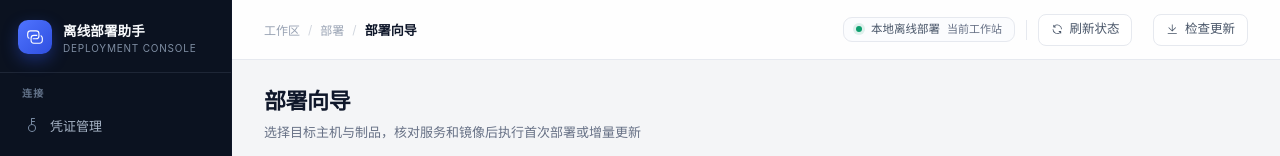
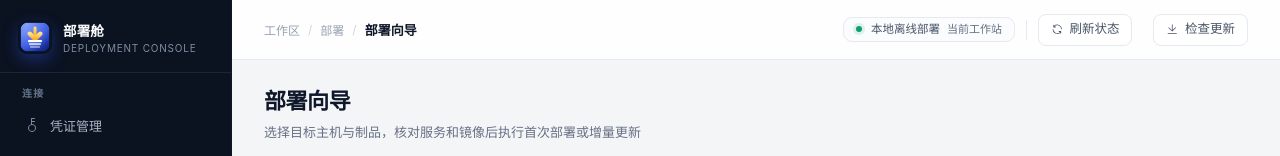
Before and after one commit to ZhiPenTu/deploy-desktop, a Vue app: page / in a window 1280 px wide. Shown: the top 156 px of the page. Built offline with nearby package versions, Linux system fonts and the light colour scheme.

Commit message:
feat(ui): 应用更名为部署舱并在侧栏启用应用图标

```diff
--- a/index.html
+++ b/index.html
@@ -3,7 +3,7 @@
   <head>
     <meta charset="UTF-8" />
     <meta name="viewport" content="width=device-width, initial-scale=1.0" />
-    <title>离线部署助手</title>
+    <title>部署舱</title>
   </head>
   <body>
     <div id="app"></div>
--- a/src-tauri/tauri.conf.json
+++ b/src-tauri/tauri.conf.json
@@ -12,7 +12,7 @@
   "app": {
     "windows": [
       {
-        "title": "离线部署助手",
+        "title": "部署舱",
         "titleBarStyle": "Overlay",
         "hiddenTitle": true,
         "width": 1180,
--- a/src/components/layout/Sidebar.vue
+++ b/src/components/layout/Sidebar.vue
@@ -2,11 +2,9 @@
   <aside class="app-sidebar">
     <div class="sidebar-drag" data-tauri-drag-region></div>
     <div class="brand-block" data-tauri-drag-region="deep">
-      <span class="brand-mark">
-        <el-icon :size="18"><Connection /></el-icon>
-      </span>
+      <img class="brand-mark" :src="appIcon" alt="" />
       <div class="brand-copy">
-        <h1>离线部署助手</h1>
+        <h1>部署舱</h1>
         <p>Deployment Console</p>
       </div>
     </div>
@@ -48,12 +46,12 @@ import {
   Document,
   UploadFilled,
   Files,
-  Connection,
   Box,
   Setting,
   Key,
   Monitor
 } from '@element-plus/icons-vue';
+import appIcon from '../../assets/app-icon.png';
 
 const appVersion = __APP_VERSION__;
 
@@ -141,12 +139,8 @@ const navGroups = [
   width: 34px;
   height: 34px;
   flex: none;
-  display: inline-flex;
-  align-items: center;
-  justify-content: center;
-  border-radius: 10px;
-  color: #ffffff;
-  background: linear-gradient(135deg, #4f74ff 0%, #2f4fe0 100%);
+  display: block;
+  border-radius: 9px;
   box-shadow: 0 6px 16px rgba(51, 92, 255, 0.35);
 }
 
```
Also changed, not shown: src/assets/app-icon.png (added), 1 other file (tests, documents, lock files or other folders).
